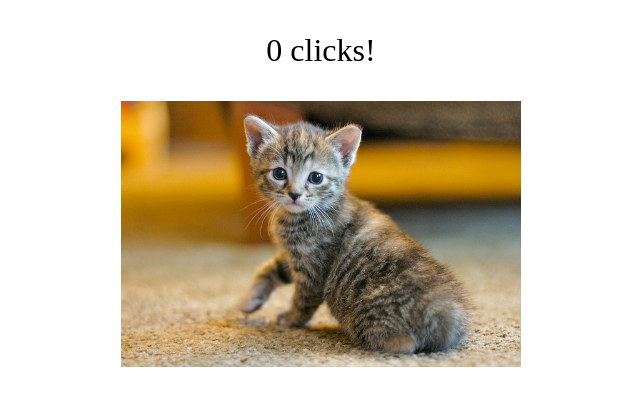
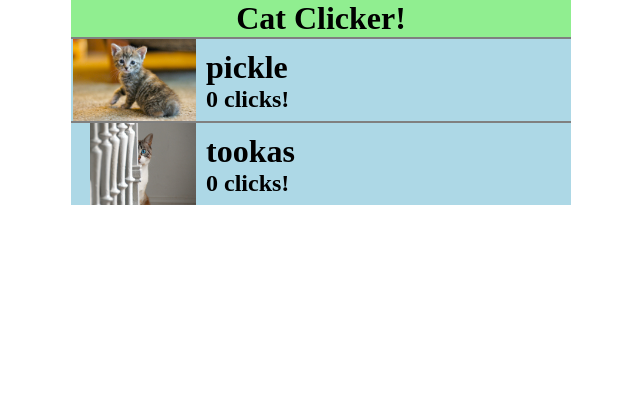
Before and after one commit to joeSzaf/Cat-Clicker, a plain HTML site: page index.html in a window 1280 px wide. Shown: the whole page, without its empty margins (319-959 px from the left). Drawn offline with nearby package versions, Linux system fonts and the light colour scheme.

Commit message:
Javascript now adds cats to the app

```diff
--- a/css/index.css
+++ b/css/index.css
@@ -1,21 +1,58 @@
+* {
+  -webkit-box-sizing: border-box; /* Safari/Chrome, other WebKit */
+-moz-box-sizing: border-box;    /* Firefox, other Gecko */
+box-sizing: border-box;         /* Opera/IE 8+ */
+
+margin: 0;
+padding: 0;
+}
+
 .container{
-  width: 400px;
+  width: 500px;
   margin-left: auto;
   margin-right: auto;
+  background-color: lightgreen;
 }
 
-.count-div {
+header {
   text-align: center;
 }
 
-.picture-div {
+#cat-container {
+  width: 100%;
+}
+
+.cat {
+  width: 100%;
+  background-color: lightblue;
+  height: 84px;
+  border-top: 2px gray solid
+}
+
+.cat-picture-div {
+  width: 25%;
+  float: left;
+  height: 82px;
+}
+
+.cat-pic {
+  margin-left: auto;
+  display: block;
+  height: 100%;
 
 }
 
-#cat-pic {
-  width: 100%;
+.cat-stats {
+  width: 75%;
+  float:left;
+  padding: 10px;
+  height: 82px;
 }
 
-p {
+h2 {
   font-size: 2em;
 }
+
+h3 {
+  font-size: 1.5em;
+}
--- a/index.html
+++ b/index.html
@@ -8,11 +8,11 @@
   </head>
   <body>
     <div class='container'>
-      <div class='count-div'>
-        <p><span id='click-count'>0</span> clicks!</p>
-      </div>
-      <div class='picture-div'>
-        <img src='img/cat.jpg' id='cat-pic'>
+      <header>
+        <h1>Cat Clicker!</h1>
+      </header>
+      <div id='cat-container'>
+
       </div>
     </div>
 
--- a/js/app.js
+++ b/js/app.js
@@ -1,9 +1,56 @@
 var cat = $('#cat-pic');
 var clickCount = $('#click-count');
+var catContainer = $('#cat-container');
+
+// Globals
+numOfCats = 0;
+
+
+
+// Cat object that stores information about the cats to be clicked
+
+function Cat(name){
+  this.name = name;
+  numOfCats ++; // increments nubmer of cats as a counter id
+  this.catNum = numOfCats
+  this.clicks = 0; // tracks number of times cat has been clicked
+  this.addCat = function() {
+    catContainer.append(`<div class='cat'>
+      <div class='cat-picture-div'>
+        <img src='img/cat${this.catNum}.jpg' class='cat-pic' id='cat${this.catNum}'>
+      </div>
+      <div class='cat-stats'>
+        <h2>${this.name}</h2>
+        <h3><span id='cat-${this.catNum}'>0</span> clicks!</h3>
+      </div>
+    </div>`);
+  };
+
+  this.increment = function() {
+    this.clicks ++;
+    $(`#cat-${this.catNum}`).text(this.clicks);
+    console.log(this.clicks);
+  }
+}
+
+var cat1 = new Cat('pickle');
+var cat2 = new Cat('tookas');
+cat1.addCat();
+cat2.addCat();
+
+// Globals
 
 var count = 0; // number of times the cat picture has been clicked
+const cats = []; // Holds cat objects
 
+$('.cat-pic').on('click', function(e){
+    e.preventDefault();
+    window[this.id].increment();
+});
+
+/*
 cat.click(function(e){
   count++;
   clickCount.text(count);
 });
+*/
```
Also changed, not shown: img/cat1.jpg (renamed from img/cat.jpg), img/cat2.jpg (added).
